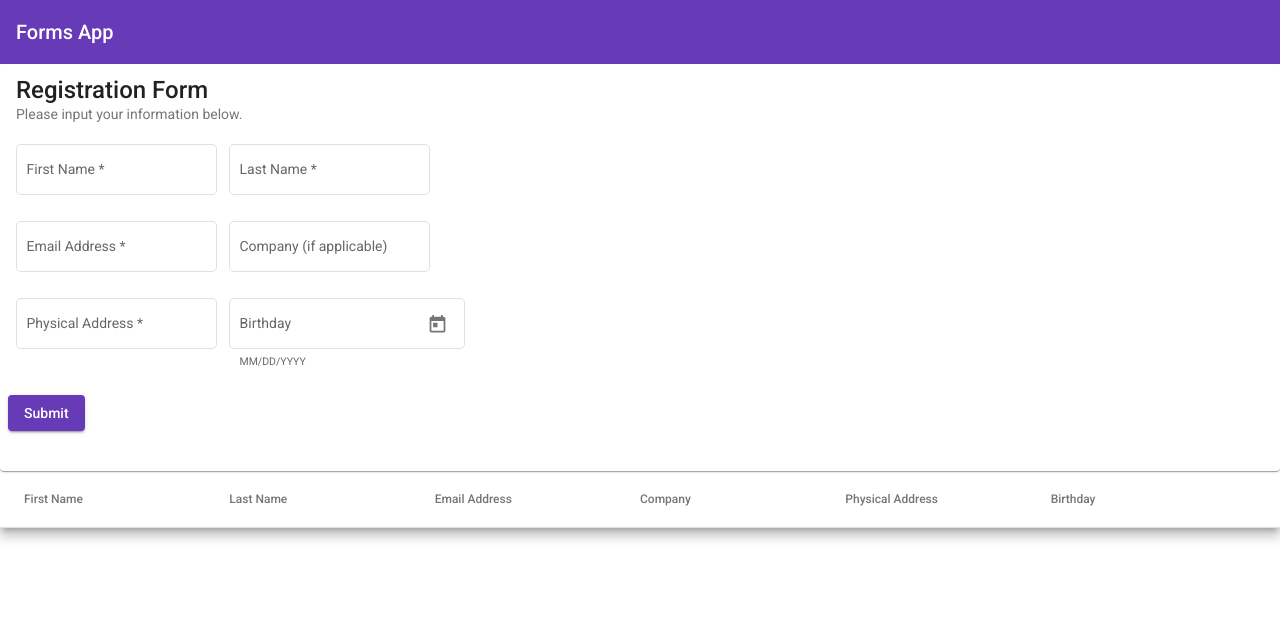
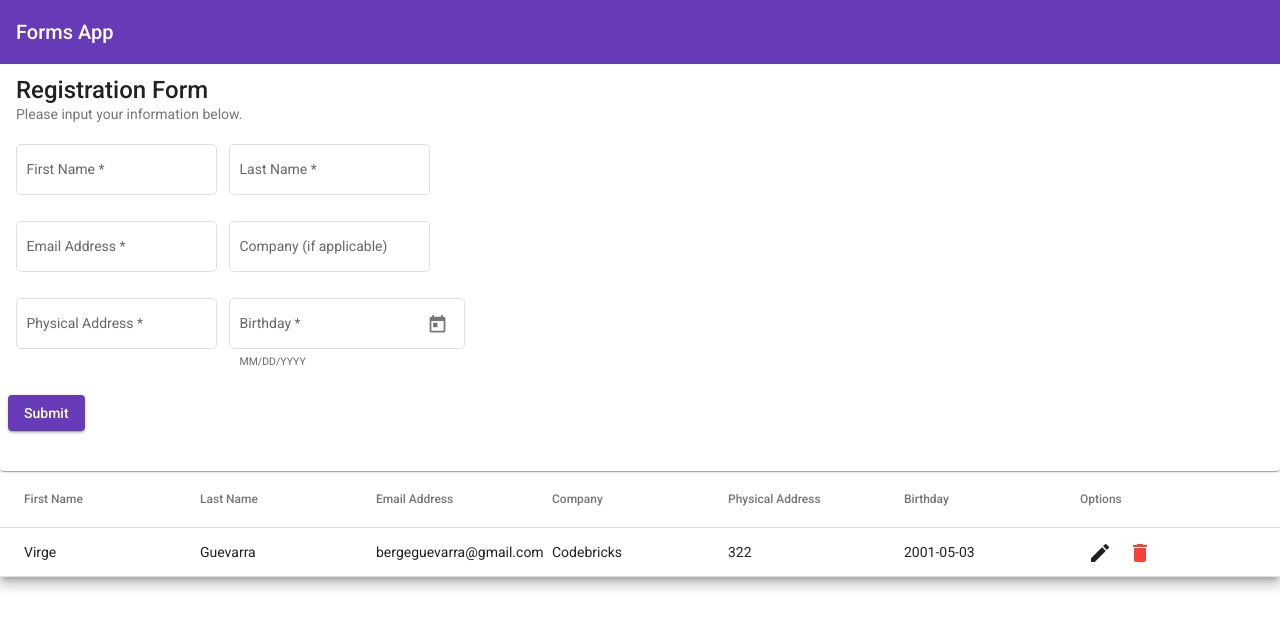
Before and after one commit to berge53/berge53.github.io, an Angular app: page / in a window 1280 px wide. Shown: the top 628 px of the page. Built offline with nearby package versions, Linux system fonts and the light colour scheme.

Commit message:
added update function in table

```diff
--- a/src/app/Member.ts
+++ b/src/app/Member.ts
@@ -4,5 +4,5 @@ export interface Member {
   email: string | null;
   company: string | null;
   address: string | null;
-  birthday: object | null;
+  birthday: string | object | null;
 }
--- a/src/app/app.module.ts
+++ b/src/app/app.module.ts
@@ -16,11 +16,14 @@ import { MatButtonModule } from '@angular/material/button';
 import { MatButtonToggleModule } from '@angular/material/button-toggle';
 import { MatTableModule } from '@angular/material/table';
 import { MatSnackBarModule } from '@angular/material/snack-bar';
+import { MatIconModule } from '@angular/material/icon';
+import { MatDialogModule } from '@angular/material/dialog';
 
 import { HeaderComponent } from './components/header/header.component';
 import { FormComponent } from './components/form/form.component';
 import { TableComponent } from './components/table/table.component';
 import { MembersComponent } from './components/members/members.component';
+import { DialogComponent } from './components/dialog/dialog.component';
 
 @NgModule({
   declarations: [
@@ -29,6 +32,7 @@ import { MembersComponent } from './components/members/members.component';
     FormComponent,
     TableComponent,
     MembersComponent,
+    DialogComponent,
   ],
   imports: [
     BrowserModule,
@@ -46,6 +50,8 @@ import { MembersComponent } from './components/members/members.component';
     MatButtonToggleModule,
     MatTableModule,
     MatSnackBarModule,
+    MatIconModule,
+    MatDialogModule,
   ],
   providers: [],
   bootstrap: [AppComponent],
--- /dev/null
+++ b/src/app/components/dialog/dialog.component.html
@@ -0,0 +1,62 @@
+<!--- card title -->
+<h2 mat-dialog-title>
+  <mat-card-title>Edit Form</mat-card-title>
+</h2>
+
+<!--- form in card content and actions -->
+<form [formGroup]="editForm" (submit)="onUpdate()">
+  <mat-dialog-content>
+    <div class="form-group">
+      <mat-form-field appearance="outline">
+        <mat-label>First Name</mat-label>
+        <input matInput placeholder="John" formControlName="firstName" />
+      </mat-form-field>
+
+      <mat-form-field appearance="outline">
+        <mat-label>Last Name</mat-label>
+        <input matInput placeholder="Doe" formControlName="lastName" />
+      </mat-form-field>
+    </div>
+
+    <div class="form-group">
+      <mat-form-field appearance="outline">
+        <mat-label>Email Address</mat-label>
+        <input
+          matInput
+          placeholder="johndoe@website.com"
+          formControlName="email"
+        />
+      </mat-form-field>
+
+      <mat-form-field appearance="outline">
+        <mat-label>Company (if applicable)</mat-label>
+        <input matInput placeholder="Codebricks" formControlName="company" />
+      </mat-form-field>
+    </div>
+
+    <div class="form-group">
+      <mat-form-field appearance="outline">
+        <mat-label>Physical Address</mat-label>
+        <input
+          matInput
+          placeholder="Block 1 Lot A..."
+          formControlName="address"
+        />
+      </mat-form-field>
+
+      <mat-form-field appearance="outline">
+        <mat-label>Birthday</mat-label>
+        <input matInput [matDatepicker]="picker" formControlName="birthday" />
+        <mat-hint>MM/DD/YYYY</mat-hint>
+        <mat-datepicker-toggle matSuffix [for]="picker"></mat-datepicker-toggle>
+        <mat-datepicker #picker></mat-datepicker>
+      </mat-form-field>
+    </div>
+  </mat-dialog-content>
+
+  <mat-dialog-actions>
+    <button mat-raised-button type="submit" color="primary">Update</button>
+  </mat-dialog-actions>
+
+  <!--- end of form -->
+</form>
--- /dev/null
+++ b/src/app/components/dialog/dialog.component.ts
@@ -0,0 +1,36 @@
+import { Component, OnInit, Inject } from '@angular/core';
+import { FormBuilder, FormGroup, Validators } from '@angular/forms';
+import { MatDialogRef, MAT_DIALOG_DATA } from '@angular/material/dialog';
+import { Member } from 'src/app/Member';
+
+@Component({
+  selector: 'app-dialog',
+  templateUrl: './dialog.component.html',
+  styleUrls: ['./dialog.component.css'],
+})
+export class DialogComponent implements OnInit {
+  member!: Member;
+  editForm!: FormGroup;
+
+  constructor(
+    public dialogRef: MatDialogRef<DialogComponent>,
+    @Inject(MAT_DIALOG_DATA) public data: Member,
+    private fb: FormBuilder
+  ) {
+    this.editForm = this.fb.group({
+      firstName: [`${data.firstName}`, Validators.required],
+      lastName: [`${data.lastName}`, Validators.required],
+      email: [`${data.email}`, [Validators.required, Validators.email]],
+      company: [`${data.company}`],
+      address: [`${data.address}`, Validators.required],
+      birthday: [`${data.birthday}`, Validators.required],
+    });
+  }
+
+  ngOnInit(): void {}
+
+  onUpdate() {
+    this.member = this.editForm.getRawValue();
+    this.dialogRef.close(this.member);
+  }
+}
--- a/src/app/components/form/form.component.ts
+++ b/src/app/components/form/form.component.ts
@@ -6,7 +6,7 @@ import {
   ViewChild,
 } from '@angular/core';
 import {
-  FormControl,
+  FormBuilder,
   FormGroup,
   FormGroupDirective,
   Validators,
@@ -22,17 +22,18 @@ import { Member } from 'src/app/Member';
 export class FormComponent implements OnInit {
   @Output() onCreate: EventEmitter<Member> = new EventEmitter();
   member!: Member;
+  profileForm!: FormGroup;
 
-  profileForm = new FormGroup({
-    firstName: new FormControl('', [Validators.required]),
-    lastName: new FormControl('', [Validators.required]),
-    email: new FormControl('', [Validators.required, Validators.email]),
-    company: new FormControl(''),
-    address: new FormControl('', [Validators.required]),
-    birthday: new FormControl([Validators.required]),
-  });
-
-  constructor(private snackBar: MatSnackBar) {}
+  constructor(private fb: FormBuilder, private snackBar: MatSnackBar) {
+    this.profileForm = this.fb.group({
+      firstName: ['', Validators.required],
+      lastName: ['', Validators.required],
+      email: ['', [Validators.required, Validators.email]],
+      company: [''],
+      address: ['', Validators.required],
+      birthday: ['', Validators.required],
+    });
+  }
 
   ngOnInit(): void {}
 
@@ -47,7 +48,9 @@ export class FormComponent implements OnInit {
   }
 
   submit() {
-    this.member = this.profileForm.value as Member;
+    this.convertDate();
+
+    this.member = this.profileForm.getRawValue() as Member;
 
     this.onCreate.emit(this.member);
 
@@ -55,4 +58,12 @@ export class FormComponent implements OnInit {
 
     this.snackBar.open('Form submitted!', 'OK');
   }
+
+  convertDate() {
+    const dataObj = this.profileForm.controls['birthday'].value;
+    let date = JSON.stringify(dataObj);
+    date = date.substring(1, 11);
+
+    this.profileForm.patchValue({ birthday: date });
+  }
 }
--- a/src/app/components/members/members.component.ts
+++ b/src/app/components/members/members.component.ts
@@ -7,7 +7,16 @@ import { TableComponent } from '../table/table.component';
   styleUrls: ['./members.component.css'],
 })
 export class MembersComponent implements OnInit {
-  members: Member[] = [];
+  members: Member[] = [
+    {
+      firstName: 'Virge',
+      lastName: 'Guevarra',
+      email: 'bergeguevarra@gmail.com',
+      company: 'Codebricks',
+      address: '322',
+      birthday: '2001-05-03',
+    },
+  ];
 
   constructor() {}
 
--- a/src/app/components/table/table.component.html
+++ b/src/app/components/table/table.component.html
@@ -31,6 +31,17 @@
     <mat-cell *matCellDef="let member">{{ member.birthday }}</mat-cell>
   </ng-container>
 
+  <ng-container matColumnDef="options">
+    <mat-header-cell *matHeaderCellDef>Options</mat-header-cell>
+    <mat-cell *matCellDef="let member"
+      ><button mat-icon-button (click)="openEditDialog(member)">
+        <mat-icon>edit</mat-icon></button
+      ><button mat-icon-button color="warn">
+        <mat-icon>delete</mat-icon>
+      </button>
+    </mat-cell>
+  </ng-container>
+
   <mat-header-row *matHeaderRowDef="displayedColumns"></mat-header-row>
   <mat-row *matRowDef="let row; columns: displayedColumns"></mat-row>
 </mat-table>
--- a/src/app/components/table/table.component.ts
+++ b/src/app/components/table/table.component.ts
@@ -1,6 +1,8 @@
 import { Component, OnInit, Input, ViewChild } from '@angular/core';
+import { MatDialog } from '@angular/material/dialog';
 import { MatTable } from '@angular/material/table';
 import { Member } from 'src/app/Member';
+import { DialogComponent } from '../dialog/dialog.component';
 
 @Component({
   selector: 'app-table',
@@ -16,9 +18,10 @@ export class TableComponent implements OnInit {
     'company',
     'address',
     'birthday',
+    'options',
   ];
 
-  constructor() {}
+  constructor(public dialog: MatDialog) {}
 
   @ViewChild(MatTable) table!: MatTable<any>;
 
@@ -27,4 +30,35 @@ export class TableComponent implements OnInit {
   updateTable() {
     this.table.renderRows();
   }
+
+  openEditDialog(member: Member) {
+    const dialogRef = this.dialog.open(DialogComponent, {
+      width: '30%',
+      data: member,
+    });
+
+    dialogRef.afterClosed().subscribe((res) => {
+      const index = this.members.map((m) => m.email).indexOf(member.email);
+      this.members[index].firstName = res.firstName
+        ? res.firstName
+        : this.members[index].firstName;
+      this.members[index].lastName = res.lastName
+        ? res.lastName
+        : this.members[index].lastName;
+      this.members[index].email = res.email
+        ? res.email
+        : this.members[index].email;
+      this.members[index].company = res.company
+        ? res.company
+        : this.members[index].company;
+      this.members[index].address = res.address
+        ? res.address
+        : this.members[index].address;
+      this.members[index].birthday = res.birthday
+        ? res.birthday
+        : this.members[index].birthday;
+
+      this.updateTable();
+    });
+  }
 }
```
Also changed, not shown: src/app/components/dialog/dialog.component.css (added), 1 other file (tests, documents, lock files or other folders).
